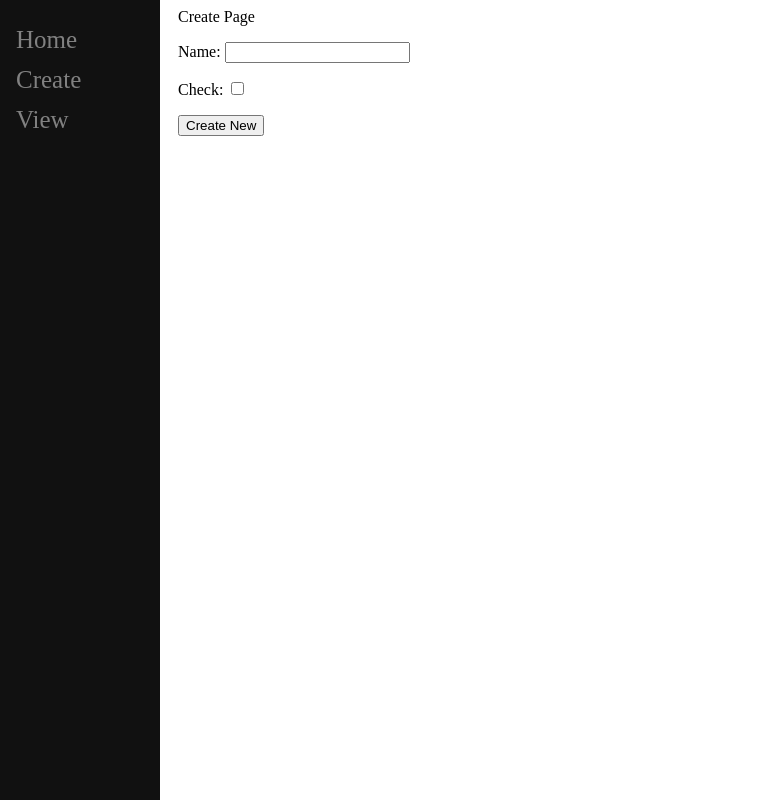
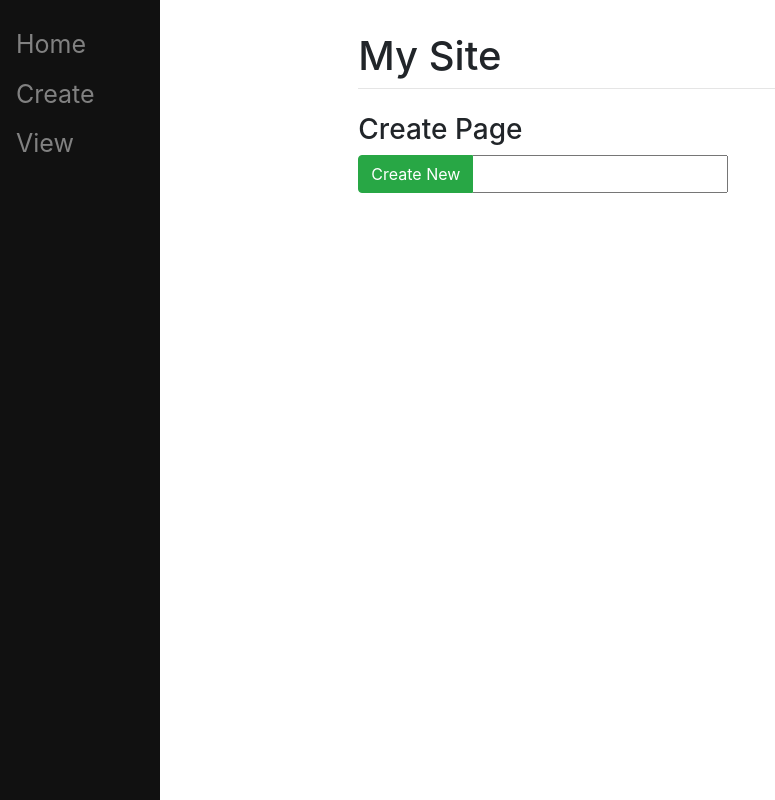
Before and after one commit to fluffeuk/Django_TWT, a Django app: page /create/ in a window 1280 px wide. Shown: the whole page, without its empty margins (0-775 px from the left). Run offline with Django 5.2, Linux system fonts and the light colour scheme; some libraries are stand-ins or nearby versions.

Commit message:
Add bootstrap styling Using bootstrap, I made my app's views look a lot nicer

```diff
--- a/koalasite/main/templates/main/base.html
+++ b/koalasite/main/templates/main/base.html
@@ -1,5 +1,10 @@
 <html>
 <head>
+    <meta charset="utf-8">
+    <meta name="viewport" content="width=device-width, initial-scale=1, shrink-to-fit=no">
+    <link rel="stylesheet" href="https://stackpath.bootstrapcdn.com/bootstrap/4.3.1/css/bootstrap.min.css" integrity="sha384-ggOyR0iXCbMQv3Xipma34MD+dH/1fQ784/j6cY/iJTQUOhcWr7x9JvoRxT2MZw1T" crossorigin="anonymous">
+
+    #internal css
     <style type="text/css">
         .sidenav {
             height: 100%;
@@ -41,8 +46,18 @@
     </div>
 
     <div id="content", name = "content", class="main">
-        {% block content %}
-        {% endblock %}
+        <div class="row justify-content-center">
+            <div class="col-8">
+                <h1 class="mt-2">My Site</h1>
+                <hr class="mt-0 mb-4">
+                {% block content %}
+                {% endblock %}
+            </div>
+        </div>
     </div>
+
+    <script src="https://code.jquery.com/jquery-3.3.1.slim.min.js" integrity="sha384-q8i/X+965DzO0rT7abK41JStQIAqVgRVzpbzo5smXKp4YfRvH+8abtTE1Pi6jizo" crossorigin="anonymous"></script>
+    <script src="https://cdnjs.cloudflare.com/ajax/libs/popper.js/1.14.7/umd/popper.min.js" integrity="sha384-UO2eT0CpHqdSJQ6hJty5KVphtPhzWj9WO1clHTMGa3JDZwrnQq4sF86dIHNDz0W1" crossorigin="anonymous"></script>
+    <script src="https://stackpath.bootstrapcdn.com/bootstrap/4.3.1/js/bootstrap.min.js" integrity="sha384-JjSmVgyd0p3pXB1rRibZUAYoIIy6OrQ6VrjIEaFf/nJGzIxFDsf4x0xIM+B07jRM" crossorigin="anonymous"></script>
 </body>
 </html>
--- a/koalasite/main/templates/main/create.html
+++ b/koalasite/main/templates/main/create.html
@@ -3,10 +3,14 @@
 {% block title %} Create New List {% endblock %}
 
 {% block content %}
-Create Page
-<form method="post" action="/create/">
+<h3>Create Page </h3>
+<form method="post" action="/create/" class="form-group">
     {% csrf_token %}
-    {{form.as_p}}
-    <button type="submit", name="save">Create New</button>
+    <div class="input-group mb-3">
+        <div class="input-group-prepend">
+            <button type="submit", name="save" class="btn btn-success">Create New</button>
+        </div>
+        {{form.name}}
+    </div>
 </form>
 {% endblock %}
```
Also changed, not shown: koalasite/main/templates/main/list.html (+17 -6 lines).
